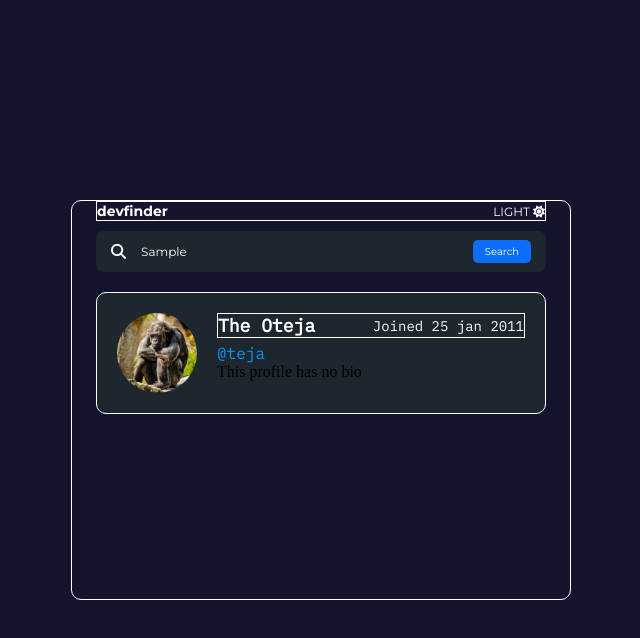
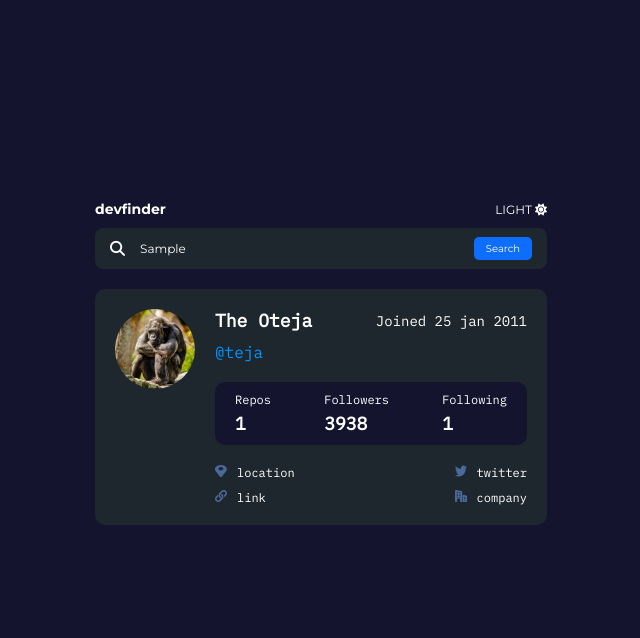
Before and after one commit to tejastej1997/Git-hub-profile-search-app, a plain HTML site: page index.html in a window 1280 px wide. Both pictures are taken after typing "Sample" into the empty fields and a click on the button "Search". Shown: the whole page, without its empty margins (319-959 px from the left). Drawn offline with Linux system fonts and the light colour scheme; no server answers.

Commit message:
Java script functionalities added

```diff
--- a/index.html
+++ b/index.html
@@ -24,7 +24,7 @@
                 <input type="text" placeholder="Search Github Username..." class="container__searchbar-input">
                 <button class="container__searchbar-btn">Search</button>
             </div>
-            <div class="container__result">
+            <div class="container__result hide">
                 <img src="./design/pexels-pixabay-33787.jpg" alt="" id="profilepicture" class="container__result-icon">
 
                 <div class="container__details">
@@ -32,8 +32,50 @@
                         <div class="conatiner__details-name">The Oteja</div>
                         <div class="container__details-joined-date">Joined 25 jan 2011</div>
                     </div>
-                    <div class="container__details-username">@teja</div>
-                    <div class="container__details-bio">This profile has no bio</div>
+
+                    <a href="" class="container__details-username" target="_blank" >@teja</a>
+                    <div class="container__details-bio"></div>
+
+                    <div class="container__details-repodetails">
+                        <ul class="container__details-repos" >
+                            <li class="container__details-repos-name" >Repos</li>
+                            <li class="container__details-repos-number">1</li>
+                        </ul>
+                        <ul class="container__details-repos" >
+                            <li class="container__details-repos-name" >Followers</li>
+                            <li class="container__details-followers-number">3938</li>
+                        </ul>
+                        <ul class="container__details-repos" >
+                            <li class="container__details-repos-name" >Following</li>
+                            <li class="container__details-following-number">1</li>
+                        </ul>
+                    </div>
+
+                    <div class="container__details-social-media">
+                        <div class="container_details-social-media-firstrow">
+                            <ul class="container__details-social-icon" >
+                                <li><img src="./assets/icon-location.svg" alt="" class="container__details-social-logo"></li>
+                                <li id="location">location</li>
+                            </ul>
+                            <ul class="container__details-social-icon" >
+                                <li><img src="./assets/icon-twitter.svg" alt="" class="container__details-social-logo"></li>
+                                <li id="twitter">twitter</li>
+                            </ul>
+                        </div>
+
+                        <div class="container_details-social-media-secondrow">
+                            <ul class="container__details-social-icon" >
+                                <li><img src="./assets/icon-website.svg" alt="" class="container__details-social-logo" ></li>
+                                <li id="link">link</li>
+                            </ul>
+                            <ul class="container__details-social-icon" >
+                                <li><img src="./assets/icon-company.svg" alt="" class="container__details-social-logo" ></li>
+                                <li id="company">company</li>
+                            </ul>
+                        </div>
+
+
+                    </div>
                 </div>
             </div>
 
--- a/index.js
+++ b/index.js
@@ -0,0 +1,55 @@
+
+
+let detailsname = document.querySelector('.conatiner__details-name');
+let userinput = document.querySelector('.container__searchbar-input');
+
+let searchbtn = document.querySelector('.container__searchbar-btn')
+let profilepic = document.querySelector('.container__result-icon')
+let joineddate = document.querySelector('.container__details-joined-date')
+let loginname = document.querySelector('.container__details-username')
+let locatio = document.getElementById('location')
+let twitter = document.getElementById('twitter')
+let link = document.getElementById('link')
+let company = document.getElementById('company')
+let repos = document.querySelector('.container__details-repos-number')
+let followers = document.querySelector('.container__details-followers-number')
+let following = document.querySelector('.container__details-following-number')
+let bio = document.querySelector('.container__details-bio')
+let result = document.querySelector('.container__result')
+let month = ['jan', 'feb', 'mar', 'apr', 'may','jun', 'jul', 'aug', 'sept', 'oct', 'nov', 'dec']
+
+console.log(userinput);
+
+searchbtn.addEventListener('click', () => {
+
+    result.classList.toggle('hide')
+    if (result.classList.contains('hide')) {
+        result.classList.remove('hide')
+
+    }
+
+    fetch(`https://api.github.com/users/${userinput.value}`)
+        .then((data) => {
+            return data.json()
+        })
+        .then((uname) => {
+            console.log(uname);
+            let jdate = new Date(uname.created_at);
+            let jmonth = jdate.getMonth()
+
+            profilepic.setAttribute('src', uname.avatar_url)
+            detailsname.innerHTML = uname.name;
+            joineddate.innerHTML = `Joined ${jdate.getDate()} ${month[jmonth]} ${jdate.getFullYear()}`
+            loginname.innerHTML = `@${uname.login}`
+            loginname.setAttribute('href' , `${uname.html_url}`)
+            repos.innerHTML = uname.public_repos;
+            followers.innerHTML = uname.followers;
+            following.innerHTML = uname.following;
+            locatio.innerHTML = uname.location ? uname.location : 'not given';
+            twitter.innerHTML = uname.twitter_username ? uname.twitter_username : "not given";
+            bio.innerHTML = uname.bio ? uname.bio : "This profile has no bio"
+            company.innerHTML = uname.company ? uname.company : "not given"
+            link.innerHTML = uname.blog ? uname.blog : "not given"
+        })
+
+})
--- a/style.css
+++ b/style.css
@@ -18,6 +18,7 @@
     margin: 0;
     padding: 0;
     box-sizing: border-box;
+    list-style: none;
   }
 
   body {
@@ -27,7 +28,7 @@
   .container {
     width: 500px;
     height: 400px;
-    border: 1px solid white;
+    /* border: 1px solid white; */
     border-radius: 10px;
     position: absolute;
     top: 50%;
@@ -44,7 +45,7 @@
 
 
   .container__header {
-    border: 1px solid white;
+    /* border: 1px solid white; */
     /* padding: 0 20px; */
     display: flex;
     width: 100%;
@@ -88,7 +89,8 @@
     background: none;
     border: none;
   }
-  .container__searchbar-input::placeholder{
+
+  .container__searchbar-input::placeholder {
     color: white;
     font-family: 'IBM Plex Mono', monospace;
     font-size: 15px;
@@ -112,8 +114,16 @@
     font-weight: 400;
   }
 
-  .container__result{
-    border: 1px solid white;
+  .container__searchbar-btn:hover{
+    background-color: white;
+    color: #0D6EFD;
+    box-shadow: 0 0 0 1px inset #0D6EFD;
+    transition: 0.25s all;
+    cursor: pointer;
+  }
+
+  .container__result {
+    /* border: 1px solid white; */
     margin-top: 20px;
     padding: 20px;
     border-radius: 10px;
@@ -123,41 +133,122 @@
     width: 100%;
 
   }
+  .hide {
+    display: none;
+  }
 
-  .container__details{
+  .container__details {
     width: 100%;
   }
 
-  .container__details--heading{
+  .container__details--heading {
     display: flex;
     justify-content: space-between;
     align-items: center;
     width: 100%;
-    border: 1px solid white;
+    flex-wrap: wrap;
+    gap: 10px;
+    /* border: 1px solid white; */
   }
 
-  .container__result-icon{
+  .container__result-icon {
     height: 80px;
     height: 80px;
     border-radius: 50%;
   }
 
-  .conatiner__details-name{
+  .conatiner__details-name {
     color: white;
     font-family: 'IBM Plex Mono', monospace;
     font-weight: 600;
     font-size: 18px;
   }
 
-  .container__details-joined-date{
+  .container__details-joined-date {
     color: white;
     font-family: 'IBM Plex Mono', monospace;
     font-size: 14px;
   }
 
-  .container__details-username{
-    margin-top: 5px;
+  .container__details-username {
+    margin-top: 10px;
+    display: block;
+    font-size: 16px;
     color: #0096FF;
     font-family: 'IBM Plex Mono', monospace;
+    text-decoration: none;
 
   }
+
+  .container__details-bio {
+    margin-top: 15px;
+    color: white;
+    font-family: 'IBM Plex Mono', monospace;
+    font-size: 12px;
+  }
+
+  .container__details-repodetails {
+    display: flex;
+    align-items: center;
+    justify-content: space-between;
+    margin-top: 20px;
+    padding: 10px 20px;
+    background-color: #14142f;
+    border-radius: 10px;
+    color: white;
+  }
+
+  .container__details-repos {
+    display: flex;
+    flex-direction: column;
+    gap: 5px;
+  }
+
+  .container__details-repos-name {
+    font-family: 'IBM Plex Mono', monospace;
+    font-size: 12px;
+
+  }
+
+  .container__details-repos-number,
+  .container__details-followers-number,
+  .container__details-following-number {
+    font-family: 'IBM Plex Mono', monospace;
+    font-size: 18px;
+    font-weight: 600
+  }
+
+  .container__details-social-icon {
+    display: flex;
+    gap: 10px;
+  }
+  .container__details-social-media{
+    margin-top: 20px;
+    display: flex;
+    flex-direction: column;
+    gap: 10px;
+  }
+
+  .container_details-social-media-firstrow,
+  .container_details-social-media-secondrow {
+    display: flex;
+    justify-content: space-between;
+    color: white;
+    font-family: 'IBM Plex Mono', monospace;
+    font-size: 12px;
+  }
+
+  .container_details-social-media-secondrow{
+    flex-wrap: wrap;
+    gap: 10px;
+  }
+
+  .container__details-social-logo{
+    /* border: 1px solid white; */
+    color: white;
+    /* background-color: white; */
+    font-size: 12px;
+    width: 12px;
+    height: 12px;
+    /* margin-right: 10px; */
+  }
```
